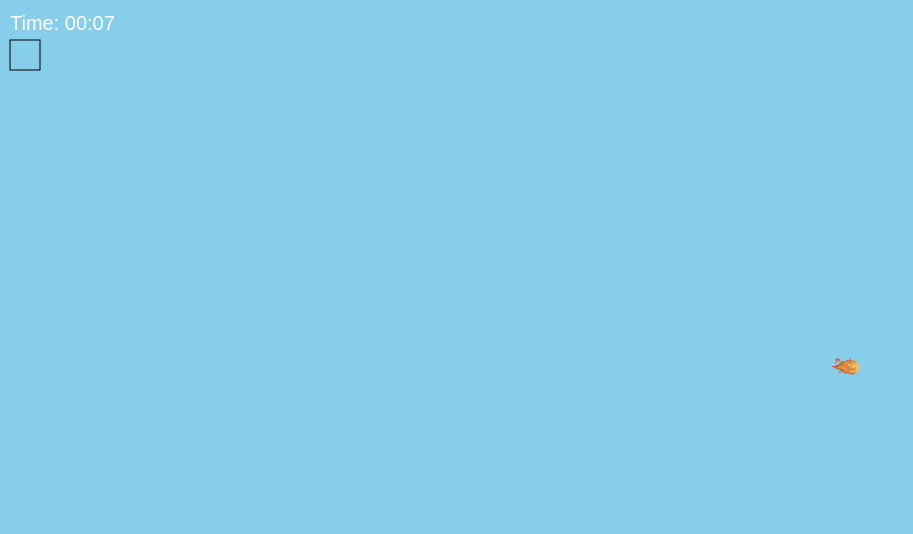
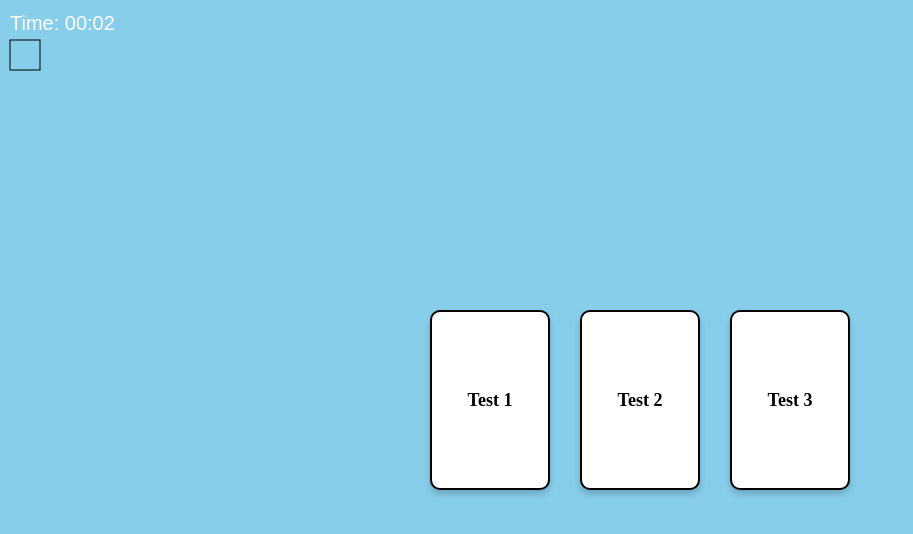
Before and after one commit to Trowl3r/CastleLike, a website with bundled scripts: page index.html in a window 1280 px wide. Shown: the whole page, without its empty margins (0-913 px from the left). Built offline with nearby package versions, Linux system fonts and the light colour scheme.

Commit message:
WIP: Initial commit

```diff
--- a/assets/style.css
+++ b/assets/style.css
@@ -11,3 +11,49 @@ html, body {
   height: 100%;
   overflow: hidden; /* Prevent scrolling */
 }
+
+/* TODO: Write the right CSS to fix the cards */
+#game-container {
+  position: relative;
+  width: 800px; /* Replace with your game width */
+  height: 600px; /* Replace with your game height */
+}
+
+#GameScene {
+  display: block;
+  position: absolute;
+  top: 0;
+  left: 0;
+  z-index: 1;
+}
+
+#card-container {
+  position: absolute;
+  top: 50%;
+  left: 50%;
+  transform: translate(-50%, -50%);
+  display: flex;
+  gap: 30px; /* Space between cards */
+  z-index: 2; /* Renders above the canvas */
+}
+
+.card {
+  width: 120px;
+  height: 180px;
+  background-color: white;
+  border: 2px solid black;
+  border-radius: 10px;
+  display: flex;
+  align-items: center;
+  justify-content: center;
+  cursor: pointer;
+  box-shadow: 0px 4px 6px rgba(0, 0, 0, 0.2);
+  font-size: 18px;
+  font-weight: bold;
+  transition: transform 0.3s ease, box-shadow 0.3s ease;
+}
+
+.card:hover {
+  transform: scale(1.1);
+  box-shadow: 0px 6px 8px rgba(0, 0, 0, 0.3);
+}
--- a/index.html
+++ b/index.html
@@ -8,6 +8,7 @@
 </head>
 <body>
     <canvas id="GameScene"></canvas>
+    <div id="card-container"></div>
     <script src="./dist/index.js" type="module"></script>
 </body>
 </html>
--- a/src/Actors/CollisionManager.ts
+++ b/src/Actors/CollisionManager.ts
@@ -1,9 +1,7 @@
 import { ActorClass } from "../helpers/types.js";
 import Actor from "./Actor.js";
-import Wizard from "./Players/Wizard.js";
 
 type CollisionCallback = (actorA: Actor, actorB: Actor) => void;
-
 
 export class CollisionManager {
   private collisionCallbacks: Map<string, CollisionCallback>;
@@ -42,6 +40,10 @@ export class CollisionManager {
 
         if (actorA.collidesWith(actorB) && actorA !== actorB) {
           const callback = this.getCallbackForCollision(actorA, actorB);
+          // TODO: Fix a bug, that clustered enemys hit by single attacks still
+          // all recieve the damage. return can't be used because auf aoe attacks
+          // and when multiple enemys attack the player, he should recieve damage
+          // of all enemys
           if (callback) callback(actorA, actorB);
         }
       }
--- a/src/Actors/Enemys/EnemyActor.ts
+++ b/src/Actors/Enemys/EnemyActor.ts
@@ -1,5 +1,6 @@
 import Actor from "../Actor.js";
 import gameState from "../../GameState.js";
+import BaseXpPoints from "../XpPoints/BaseXpPoints.js";
 
 export default class EnemyActor extends Actor {
   private name: string;
@@ -55,11 +56,18 @@ export default class EnemyActor extends Actor {
     this.draw(cameraX, cameraY);
   }
 
+  // Base kill class, Removes simple XP Point,
+  // Because most enemys will only have base XP as a return.
+  // Override by boss or special enemys
   takeDamage(damage: number) {
     this.life -= damage;
 
     if (this.life <= 0) {
       gameState.removeActor(this);
+
+      const x = this.x + this.getWidth() / 2;
+      const y = this.y + this.getHeight() / 2;
+      gameState.addActor(new BaseXpPoints(x, y));
     }
   }
 }
--- a/src/Actors/Players/PlayerActor.ts
+++ b/src/Actors/Players/PlayerActor.ts
@@ -1,15 +1,20 @@
 import Actor from "../Actor.js";
 import Attack from "../../Attack/Attack.js";
-import CollisionManager from "../CollisionManager.js";
+import collisionManager from "../CollisionManager.js";
 import EnemyActor from "../Enemys/EnemyActor.js";
 import { castRightActor } from "../../helpers/functions.js";
 import gameState from "../../GameState.js";
+import { Card } from "../../Entitys/Card.js";
 
+// TODO: Set all of the start values in constant file
 export default class PlayerActor extends Actor {
   private speedX: number = 0;
   private speedY: number = 0;
   private moveSpeed: number = 5;
   private life: number = 10;
+  private xpPoints: number = 0;
+  private level = 1;
+  private pointsUntilLevelUp = 1;
 
   // TODO: Create an Array with exactly 5 fields that are null,
   // and get replaced on attack add
@@ -27,7 +32,7 @@ export default class PlayerActor extends Actor {
 
     // Adds the first Attack for every character
     this.attacks = [attack];
-    this.registerEnemyCollision();
+    // this.registerEnemyCollision();
   }
 
   // GETTERS
@@ -75,8 +80,9 @@ export default class PlayerActor extends Actor {
     if (this.attacks.length <= 5) this.attacks.push(attack);
   }
 
+  // TODO: Think about adding the function itself into the constructor
   private registerEnemyCollision() {
-    CollisionManager.registerCollisionCallback(
+    collisionManager.registerCollisionCallback(
       PlayerActor,
       EnemyActor,
       (actorA: Actor, actorB: Actor) => {
@@ -87,4 +93,28 @@ export default class PlayerActor extends Actor {
       }
     );
   }
+
+  addXpPoints(xpPoints: number) {
+    this.xpPoints += xpPoints;
+    this.checkLevelUp();
+  }
+
+  // TODO: Think about where to add the cards
+  private checkLevelUp() {
+    const cards = [
+      new Card("Test 1", "", "Test"),
+      new Card("Test 2", "", "Test"),
+      new Card("Test 3", "", "Test"),
+    ];
+
+    // TODO: Playtest, and check how if this is sustainable / the level up is a good calculation
+    // If levelup is reached
+    if (this.xpPoints >= this.pointsUntilLevelUp) {
+      this.level++;
+      gameState.getCardmanager().showCards(cards);
+      this.pointsUntilLevelUp = 20 * this.level;
+      this.xpPoints = 0;
+    }
+
+  }
 }
--- /dev/null
+++ b/src/Actors/XpPoints/BaseXpPoints.ts
@@ -0,0 +1,7 @@
+import XpPoints from "./XpPoints.js";
+
+export default class BaseXpPoints extends XpPoints {
+  constructor(x: number, y: number) {
+    super("base-xp", x, y, 20, 20, 10);
+  }
+}
--- /dev/null
+++ b/src/Actors/XpPoints/XpPoints.ts
@@ -0,0 +1,42 @@
+import GameState from "../../GameState.js";
+import { castRightActor } from "../../helpers/functions.js";
+import Actor from "../Actor.js";
+import collisionManager from "../CollisionManager.js";
+import PlayerActor from "../Players/PlayerActor.js";
+
+export default class XpPoints extends Actor {
+  private points: number;
+
+  constructor(
+    src: string,
+    x: number,
+    y: number,
+    width: number,
+    height: number,
+    points: number
+  ) {
+    super(src, x, y, width, height);
+
+    this.points = points;
+    this.registerXPPointCollision();
+  }
+
+  getPoints() {
+    return this.points;
+  }
+
+  // TODO: Think about adding the function itself into the constructor
+  private registerXPPointCollision() {
+    collisionManager.registerCollisionCallback(
+      XpPoints,
+      PlayerActor,
+      (actorA: Actor, actorB: Actor) => {
+        const playerActor = castRightActor(actorA, actorB, PlayerActor);
+        const xpPoints = castRightActor(actorA, actorB, XpPoints);
+
+        GameState.removeActor(xpPoints!);
+        playerActor!.addXpPoints(xpPoints!.getPoints());
+      }
+    );
+  }
+}
--- a/src/Attack/AttackActor.ts
+++ b/src/Attack/AttackActor.ts
@@ -1,5 +1,8 @@
 import Actor from "../Actors/Actor.js";
+import CollisionManager from "../Actors/CollisionManager.js";
+import EnemyActor from "../Actors/Enemys/EnemyActor.js";
 import gameState from "../GameState.js";
+import { castRightActor } from "../helpers/functions.js";
 import Attack from "./Attack.js";
 
 export default class AttackActor extends Actor {
@@ -19,6 +22,18 @@ export default class AttackActor extends Actor {
 
     this.identifier = identifier;
     this.speed = speed;
+
+    CollisionManager.registerCollisionCallback(
+      AttackActor,
+      EnemyActor,
+      (actorA: Actor, actorB: Actor) => {
+        const attack = castRightActor(actorA, actorB, AttackActor);
+        const enemy = castRightActor(actorA, actorB, EnemyActor);
+
+        enemy!.takeDamage(attack!.getIdentifier().getDamage());
+        gameState.removeActor(this);
+      }
+    )
   }
 
   getIdentifier() {
--- a/src/Attack/Fireball.ts
+++ b/src/Attack/Fireball.ts
@@ -1,10 +1,6 @@
 import Attack from "./Attack.js";
 import AttackActor from "./AttackActor.js";
 import gameState from "../GameState.js";
-import collisionManager from "../Actors/CollisionManager.js";
-import EnemyActor from "../Actors/Enemys/EnemyActor.js";
-import Actor from "../Actors/Actor.js";
-import { castRightActor } from "../helpers/functions.js";
 
 export default class Fireball extends Attack {
   constructor() {
@@ -31,21 +27,5 @@ class FireballActor extends AttackActor {
       30,
       10
     );
-
-    this.registerEnemyCollision();
-  }
-
-  private registerEnemyCollision() {
-    collisionManager.registerCollisionCallback(
-      FireballActor,
-      EnemyActor,
-      (actorA: Actor, actorB: Actor) => {
-        const fireball = castRightActor(actorA, actorB, FireballActor);
-        const enemy = castRightActor(actorA, actorB, EnemyActor);
-
-        enemy!.takeDamage(fireball!.getIdentifier().getDamage());
-        gameState.removeActor(this);
-      }
-    );
   }
 }
--- /dev/null
+++ b/src/Entitys/Card.ts
@@ -0,0 +1,25 @@
+
+export class Card {
+    private label: string;
+    private src: string;
+    private text: string;
+
+
+    constructor(label: string, src: string, text: string) {
+        this.label = label;
+        this.src = src;
+        this.text = text;
+    }
+
+    getLabel() {
+        return this.label;
+    }
+
+    getSrc() {
+        return this.src;
+    }
+
+    getText() {
+        return this.text;
+    }
+}
--- a/src/GameScene.ts
+++ b/src/GameScene.ts
@@ -30,7 +30,9 @@ export default class GameScene {
   start() {
     gameState.getTimer().start();
     const loop = () => {
-      this.update();
+      // TODO: Fix the Xp Point that gets rendered away AFTER freeze is unset
+      if(!gameState.getTimer().isFrozen())
+        this.update();
       requestAnimationFrame(loop);
     };
 
--- a/src/GameState.ts
+++ b/src/GameState.ts
@@ -7,6 +7,7 @@ import { AttackScheduler } from "./Attack/AttackScheduler.js";
 import Camera from "./Camera.js";
 import { ActorClass } from "./helpers/types.js";
 import Timer from "./Timer.js";
+import { CardManager } from "./UI/CardManager.js";
 
 // TODO: Think about making the store better accesible,
 // instead of always using this.store. etc.
@@ -17,6 +18,7 @@ export class GameState {
   private camera: Camera;
   private timer: Timer;
   private attackScheduler: AttackScheduler;
+  private cardManager: CardManager;
 
   constructor() {
     this.actors = new Set();
@@ -25,9 +27,12 @@ export class GameState {
     // TODO: Remove
     this.actors.add(new Zombie(2300, 2300, 100, 100))
 
+
+
     this.camera = new Camera(this.player.getX(), this.player.getX());
     this.timer = new Timer();
     this.attackScheduler = new AttackScheduler();
+    this.cardManager = new CardManager();
   }
 
   getPlayer() {
@@ -57,6 +62,10 @@ export class GameState {
 
   getTimer() {
     return this.timer;
+  }
+
+  getCardmanager() {
+    return this.cardManager;
   }
 
   // The functions are contained in the Game State, so they don't need to be
--- a/src/Timer.ts
+++ b/src/Timer.ts
@@ -1,19 +1,21 @@
 
 export default class Timer {
-  private startTime: number = 0; // When the timer started
-  private elapsedTime: number = 0; // Time elapsed while timer is running
-  private running: boolean = false; // Is the timer currently running?
+  private startTime: number = 0;
+  private elapsedTime: number = 0;
+  private running: boolean = false;
+  private frozen: boolean = false;
 
+  // Start or resume the timer
   start() {
-    if (!this.running) {
-      this.startTime = Date.now() - this.elapsedTime; // Resume from previous elapsed time
+    if (!this.running && !this.frozen) {
+      this.startTime = Date.now() - this.elapsedTime;
       this.running = true;
     }
   }
 
   // Stop/pause the timer and save elapsed time
   stop() {
-    if (this.running) {
+    if (this.running && !this.frozen) {
       this.elapsedTime = Date.now() - this.startTime;
       this.running = false;
     }
@@ -24,17 +26,23 @@ export default class Timer {
     this.startTime = 0;
     this.elapsedTime = 0;
     this.running = false;
+    this.frozen = false;
   }
 
   // Get the total elapsed time in milliseconds
   getElapsedTime(): number {
+    if (this.frozen) {
+      return this.elapsedTime;
+    }
+
     if (this.running) {
       return Date.now() - this.startTime;
     }
     return this.elapsedTime;
   }
 
-  getTotalSeconds() {
+  // Get the total elapsed time in seconds
+  getTotalSeconds(): number {
     return Math.floor(this.getElapsedTime() / 1000);
   }
 
@@ -43,6 +51,31 @@ export default class Timer {
     const totalSeconds = this.getTotalSeconds();
     const minutes = Math.floor(totalSeconds / 60);
     const seconds = totalSeconds % 60;
-    return `${String(minutes).padStart(2, '0')}:${String(seconds).padStart(2, '0')}`;
+    return `${String(minutes).padStart(2, "0")}:${String(seconds).padStart(
+      2,
+      "0"
+    )}`;
+  }
+
+  // Freeze the timer (stop it from advancing)
+  freeze() {
+    if (!this.frozen) {
+      this.elapsedTime = this.getElapsedTime(); // Save the current elapsed time when frozen
+      this.frozen = true;
+    }
+  }
+
+  // Unfreeze the timer (resume it)
+  unfreeze() {
+    if (this.frozen) {
+      this.frozen = false;
+      this.startTime = Date.now() - this.elapsedTime;
+      this.start(); // Resume the timer from where it was
+    }
+  }
+
+  // Check if the timer is currently frozen
+  isFrozen(): boolean {
+    return this.frozen;
   }
 }
--- /dev/null
+++ b/src/UI/CardManager.ts
@@ -0,0 +1,31 @@
+import { Card } from "../Entitys/Card.js";
+import gameState from "../GameState.js";
+
+export class CardManager {
+    private container: HTMLElement;
+
+    constructor() {
+        this.container = document.getElementById("card-container") as HTMLElement;
+    }
+
+    showCards(cards: Array<Card>) {
+      gameState.getTimer().freeze();
+        cards.forEach(card => {
+            const cardEl: HTMLDivElement = document.createElement("div");
+            cardEl.className = "card";
+            cardEl.innerHTML = card.getLabel();
+
+            // TODO: Write the logic for that
+            cardEl.addEventListener("click", () => {
+                this.clearCards();
+                gameState.getTimer().unfreeze();
+            })
+
+            this.container.appendChild(cardEl);
+        })
+    }
+
+    clearCards() {
+        while (this.container.firstChild) this.container.removeChild(this.container.firstChild);
+    }
+}
--- a/src/UI/Hud.ts
+++ b/src/UI/Hud.ts
@@ -4,7 +4,7 @@ import {
   HUD_IMAGE_SIZE,
   HUD_RECT_SIZE,
   HUD_TIMER_Y,
-} from "../constants.js";
+} from "../helpers/constants.js";
 import gameState from "../GameState.js";
 
 // TODO: Put most static values into a constants folder
--- a/src/index.ts
+++ b/src/index.ts
@@ -1,4 +1,6 @@
 import GameScene from "./GameScene.js";
+
+// TODO: Take the registers into a collision register file
 
 // TODO: Add collision to the attacks, that they get removed from the state on collision
 // Or when they are outside the screen
```
Also changed, not shown: assets/images/base-xp.png (added), src/helpers/constants.ts (renamed from src/constants.ts).
